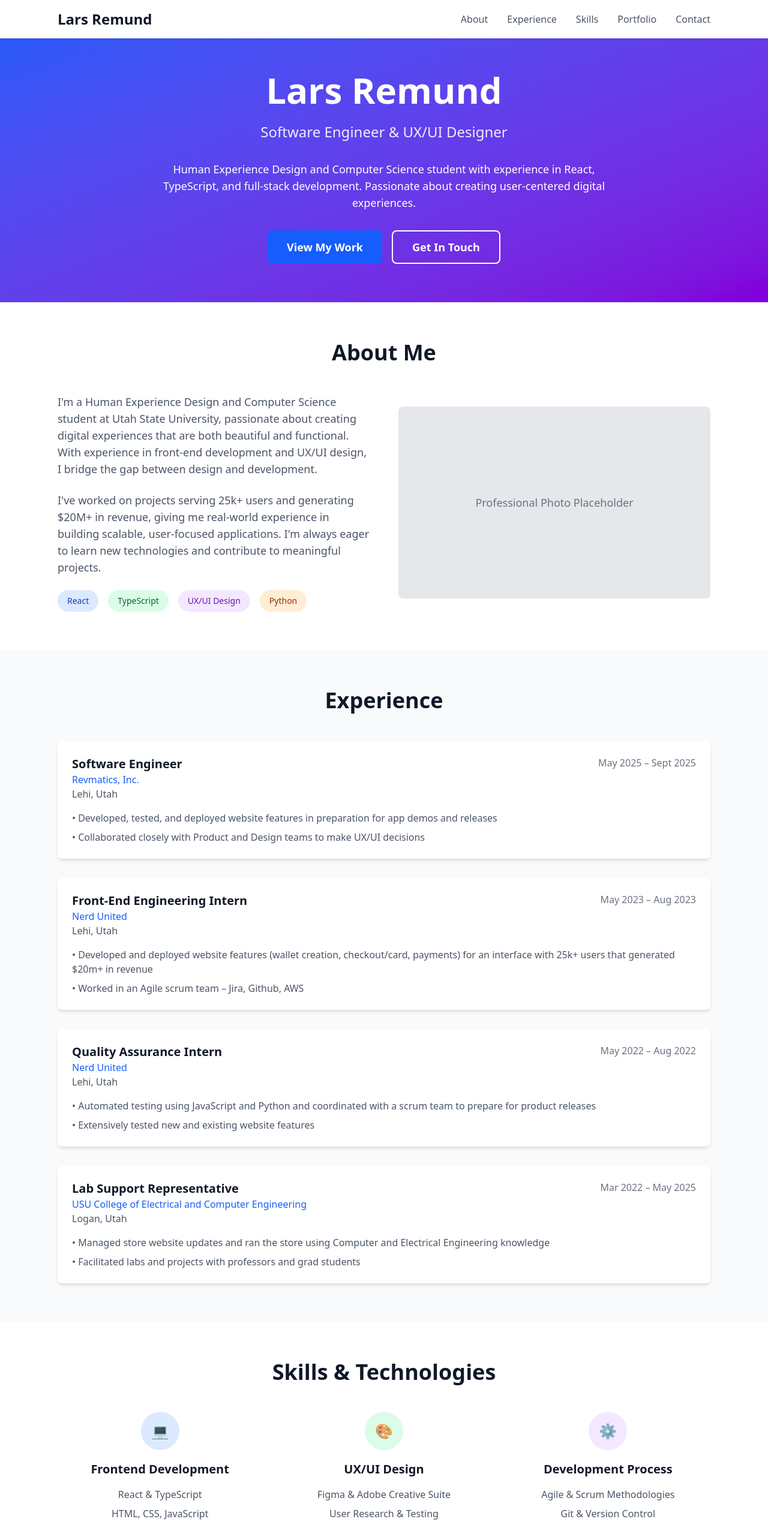
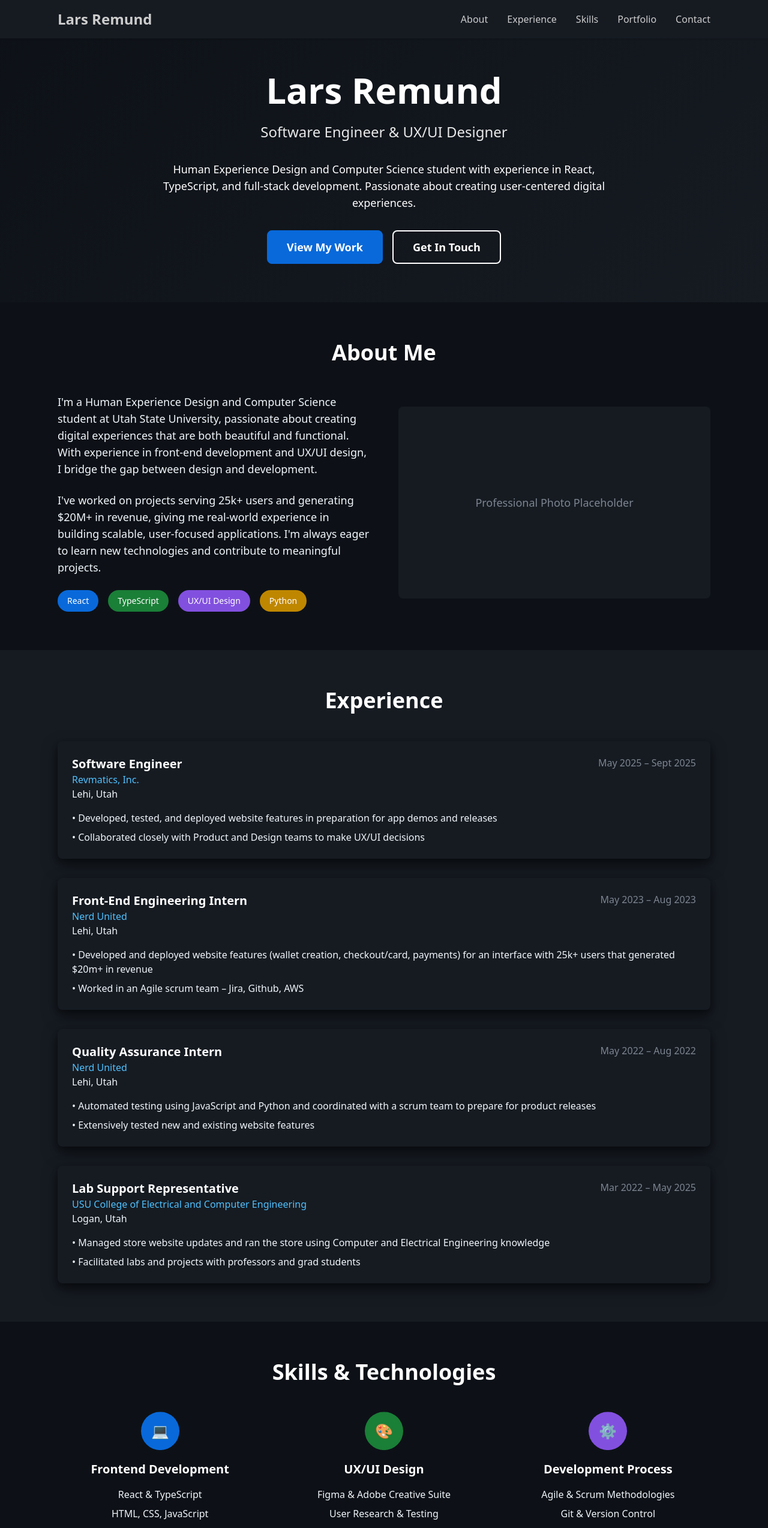
Before and after one commit to laremund/portfolio, a React (Vite) app: page / in a window 1280 px wide. Shown: the top 2548 px of the page at 60% size. Built offline with nearby package versions, Linux system fonts and the light colour scheme.

Commit message:
feat: updates color scheme to dark mode, removes footer

```diff
--- a/src/App.tsx
+++ b/src/App.tsx
@@ -8,20 +8,20 @@ import SkillChip from './components/SkillChip/SkillChip'
 
 function App() {
   return (
-    <div className="min-h-screen bg-gray-50">
+    <div className="min-h-screen" style={{backgroundColor: '#0d1117'}}>
       {/* Navigation */}
-      <nav className="fixed top-0 w-full bg-white shadow-sm z-50">
+      <nav className="fixed top-0 w-full shadow-sm z-50" style={{backgroundColor: '#161b22'}}>
         <div className="max-w-6xl mx-auto px-4 sm:px-6 lg:px-8">
           <div className="flex justify-between items-center py-4">
-            <div className="text-2xl font-bold text-gray-900">Lars Remund</div>
+            <div className="text-2xl font-bold" style={{color: '#cccccc'}}>Lars Remund</div>
             <div className="hidden md:flex space-x-8">
-              <a href="#about" className="text-gray-600 hover:text-gray-900 transition-colors">About</a>
-              <a href="#experience" className="text-gray-600 hover:text-gray-900 transition-colors">Experience</a>
-              <a href="#skills" className="text-gray-600 hover:text-gray-900 transition-colors">Skills</a>
-              <a href="#portfolio" className="text-gray-600 hover:text-gray-900 transition-colors">Portfolio</a>
-              <a href="#contact" className="text-gray-600 hover:text-gray-900 transition-colors">Contact</a>
+              <a href="#about" className="transition-colors" style={{color: '#cccccc'}} onMouseEnter={(e) => (e.target as HTMLElement).style.color = '#ffffff'} onMouseLeave={(e) => (e.target as HTMLElement).style.color = '#cccccc'}>About</a>
+              <a href="#experience" className="transition-colors" style={{color: '#cccccc'}} onMouseEnter={(e) => (e.target as HTMLElement).style.color = '#ffffff'} onMouseLeave={(e) => (e.target as HTMLElement).style.color = '#cccccc'}>Experience</a>
+              <a href="#skills" className="transition-colors" style={{color: '#cccccc'}} onMouseEnter={(e) => (e.target as HTMLElement).style.color = '#ffffff'} onMouseLeave={(e) => (e.target as HTMLElement).style.color = '#cccccc'}>Skills</a>
+              <a href="#portfolio" className="transition-colors" style={{color: '#cccccc'}} onMouseEnter={(e) => (e.target as HTMLElement).style.color = '#ffffff'} onMouseLeave={(e) => (e.target as HTMLElement).style.color = '#cccccc'}>Portfolio</a>
+              <a href="#contact" className="transition-colors" style={{color: '#cccccc'}} onMouseEnter={(e) => (e.target as HTMLElement).style.color = '#ffffff'} onMouseLeave={(e) => (e.target as HTMLElement).style.color = '#cccccc'}>Contact</a>
             </div>
-            <button className="md:hidden text-gray-600 hover:text-gray-900">
+            <button className="md:hidden transition-colors" style={{color: '#cccccc'}} onMouseEnter={(e) => (e.target as HTMLElement).style.color = '#ffffff'} onMouseLeave={(e) => (e.target as HTMLElement).style.color = '#cccccc'}>
               <svg className="w-6 h-6" fill="none" stroke="currentColor" viewBox="0 0 24 24">
                 <path strokeLinecap="round" strokeLinejoin="round" strokeWidth={2} d="M4 6h16M4 12h16M4 18h16" />
               </svg>
@@ -29,19 +29,19 @@ function App() {
           </div>
           {/* Mobile Menu */}
           <div className="md:hidden mobile-menu">
-            <div className="px-2 pt-2 pb-3 space-y-1 bg-white border-t">
-              <a href="#about" className="block px-3 py-2 text-gray-600 hover:text-gray-900">About</a>
-              <a href="#experience" className="block px-3 py-2 text-gray-600 hover:text-gray-900">Experience</a>
-              <a href="#skills" className="block px-3 py-2 text-gray-600 hover:text-gray-900">Skills</a>
-              <a href="#portfolio" className="block px-3 py-2 text-gray-600 hover:text-gray-900">Portfolio</a>
-              <a href="#contact" className="block px-3 py-2 text-gray-600 hover:text-gray-900">Contact</a>
+            <div className="px-2 pt-2 pb-3 space-y-1 border-t" style={{backgroundColor: '#161b22', borderColor: '#21262d'}}>
+              <a href="#about" className="block px-3 py-2 transition-colors" style={{color: '#cccccc'}} onMouseEnter={(e) => (e.target as HTMLElement).style.color = '#ffffff'} onMouseLeave={(e) => (e.target as HTMLElement).style.color = '#cccccc'}>About</a>
+              <a href="#experience" className="block px-3 py-2 transition-colors" style={{color: '#cccccc'}} onMouseEnter={(e) => (e.target as HTMLElement).style.color = '#ffffff'} onMouseLeave={(e) => (e.target as HTMLElement).style.color = '#cccccc'}>Experience</a>
+              <a href="#skills" className="block px-3 py-2 transition-colors" style={{color: '#cccccc'}} onMouseEnter={(e) => (e.target as HTMLElement).style.color = '#ffffff'} onMouseLeave={(e) => (e.target as HTMLElement).style.color = '#cccccc'}>Skills</a>
+              <a href="#portfolio" className="block px-3 py-2 transition-colors" style={{color: '#cccccc'}} onMouseEnter={(e) => (e.target as HTMLElement).style.color = '#ffffff'} onMouseLeave={(e) => (e.target as HTMLElement).style.color = '#cccccc'}>Portfolio</a>
+              <a href="#contact" className="block px-3 py-2 transition-colors" style={{color: '#cccccc'}} onMouseEnter={(e) => (e.target as HTMLElement).style.color = '#ffffff'} onMouseLeave={(e) => (e.target as HTMLElement).style.color = '#cccccc'}>Contact</a>
             </div>
           </div>
         </div>
       </nav>
 
       {/* Hero Section */}
-      <section className="pt-30 pb-16 bg-gradient-to-br from-blue-600 to-purple-700 text-white">
+      <section className="pt-30 pb-16 text-white" style={{background: 'linear-gradient(135deg, #0d1117 0%, #161b22 100%)'}}>
         <div className="max-w-6xl mx-auto px-4 sm:px-6 lg:px-8 text-center">
           <h1 className="text-5xl md:text-6xl font-bold mb-6">Lars Remund</h1>
           <p className="text-xl md:text-2xl mb-8 opacity-90">Software Engineer & UX/UI Designer</p>
@@ -61,18 +61,18 @@ function App() {
       </section>
 
       {/* About Section */}
-      <section id="about" className="py-16 bg-white">
+      <section id="about" className="py-16" style={{backgroundColor: '#0d1117'}}>
         <div className="max-w-6xl mx-auto px-4 sm:px-6 lg:px-8">
-          <h2 className="text-4xl font-bold text-center mb-12 text-gray-900">About Me</h2>
+          <h2 className="text-4xl font-bold text-center mb-12" style={{color: '#ffffff'}}>About Me</h2>
           <div className="grid md:grid-cols-2 gap-12 items-center">
             <div>
-              <p className="text-lg text-gray-600 mb-6">
+              <p className="text-lg mb-6" style={{color: '#f0f6fc'}}>
                 I'm a Human Experience Design and Computer Science student at Utah State University,
                 passionate about creating digital experiences that are both beautiful and functional.
                 With experience in front-end development and UX/UI design, I bridge the gap between
                 design and development.
               </p>
-              <p className="text-lg text-gray-600 mb-6">
+              <p className="text-lg mb-6" style={{color: '#f0f6fc'}}>
                 I've worked on projects serving 25k+ users and generating $20M+ in revenue,
                 giving me real-world experience in building scalable, user-focused applications.
                 I'm always eager to learn new technologies and contribute to meaningful projects.
@@ -84,17 +84,17 @@ function App() {
                 <SkillChip skill="Python" variant="orange" />
               </div>
             </div>
-            <div className="bg-gray-200 h-80 rounded-lg flex items-center justify-center">
-              <span className="text-gray-500 text-lg">Professional Photo Placeholder</span>
+            <div className="h-80 rounded-lg flex items-center justify-center" style={{backgroundColor: '#161b22'}}>
+              <span className="text-lg" style={{color: '#7d8590'}}>Professional Photo Placeholder</span>
             </div>
           </div>
         </div>
       </section>
 
       {/* Experience Section */}
-      <section id="experience" className="py-16 bg-gray-50">
+      <section id="experience" className="py-16" style={{backgroundColor: '#161b22'}}>
         <div className="max-w-6xl mx-auto px-4 sm:px-6 lg:px-8">
-          <h2 className="text-4xl font-bold text-center mb-12 text-gray-900">Experience</h2>
+          <h2 className="text-4xl font-bold text-center mb-12" style={{color: '#ffffff'}}>Experience</h2>
           <div className="space-y-8">
             {experienceData.map((experience, index) => (
               <ExperienceCard
@@ -111,16 +111,16 @@ function App() {
       </section>
 
       {/* Skills Section */}
-      <section id="skills" className="py-16 bg-white">
+      <section id="skills" className="py-16" style={{backgroundColor: '#0d1117'}}>
         <div className="max-w-6xl mx-auto px-4 sm:px-6 lg:px-8">
-          <h2 className="text-4xl font-bold text-center mb-12 text-gray-900">Skills & Technologies</h2>
+          <h2 className="text-4xl font-bold text-center mb-12" style={{color: '#ffffff'}}>Skills & Technologies</h2>
           <div className="grid md:grid-cols-3 gap-8">
             <div className="text-center">
-              <div className="bg-blue-100 w-16 h-16 rounded-full flex items-center justify-center mx-auto mb-4 skill-icon">
+              <div className="w-16 h-16 rounded-full flex items-center justify-center mx-auto mb-4 skill-icon" style={{backgroundColor: '#0969da'}}>
                 <span className="text-2xl">💻</span>
               </div>
-              <h3 className="text-xl font-semibold mb-4 text-gray-900">Frontend Development</h3>
-              <ul className="text-gray-600 space-y-2">
+              <h3 className="text-xl font-semibold mb-4" style={{color: '#ffffff'}}>Frontend Development</h3>
+              <ul className="space-y-2" style={{color: '#f0f6fc'}}>
                 <li>React & TypeScript</li>
                 <li>HTML, CSS, JavaScript</li>
                 <li>Vite & Modern Build Tools</li>
@@ -128,11 +128,11 @@ function App() {
               </ul>
             </div>
             <div className="text-center">
-              <div className="bg-green-100 w-16 h-16 rounded-full flex items-center justify-center mx-auto mb-4 skill-icon">
+              <div className="w-16 h-16 rounded-full flex items-center justify-center mx-auto mb-4 skill-icon" style={{backgroundColor: '#1a7f37'}}>
                 <span className="text-2xl">🎨</span>
               </div>
-              <h3 className="text-xl font-semibold mb-4 text-gray-900">UX/UI Design</h3>
-              <ul className="text-gray-600 space-y-2">
+              <h3 className="text-xl font-semibold mb-4" style={{color: '#ffffff'}}>UX/UI Design</h3>
+              <ul className="space-y-2" style={{color: '#f0f6fc'}}>
                 <li>Figma & Adobe Creative Suite</li>
                 <li>User Research & Testing</li>
                 <li>Wireframing & Prototyping</li>
@@ -140,11 +140,11 @@ function App() {
               </ul>
             </div>
             <div className="text-center">
-              <div className="bg-purple-100 w-16 h-16 rounded-full flex items-center justify-center mx-auto mb-4 skill-icon">
+              <div className="w-16 h-16 rounded-full flex items-center justify-center mx-auto mb-4 skill-icon" style={{backgroundColor: '#8250df'}}>
                 <span className="text-2xl">⚙️</span>
               </div>
-              <h3 className="text-xl font-semibold mb-4 text-gray-900">Development Process</h3>
-              <ul className="text-gray-600 space-y-2">
+              <h3 className="text-xl font-semibold mb-4" style={{color: '#ffffff'}}>Development Process</h3>
+              <ul className="space-y-2" style={{color: '#f0f6fc'}}>
                 <li>Agile & Scrum Methodologies</li>
                 <li>Git & Version Control</li>
                 <li>Automated Testing</li>
@@ -156,9 +156,9 @@ function App() {
       </section>
 
       {/* Portfolio Section */}
-      <section id="portfolio" className="py-16 bg-gray-50">
+      <section id="portfolio" className="py-16" style={{backgroundColor: '#161b22'}}>
         <div className="max-w-6xl mx-auto px-4 sm:px-6 lg:px-8">
-          <h2 className="text-4xl font-bold text-center mb-12 text-gray-900">Portfolio</h2>
+          <h2 className="text-4xl font-bold text-center mb-12" style={{color: '#ffffff'}}>Portfolio</h2>
           <div className="grid md:grid-cols-2 lg:grid-cols-3 gap-8">
             {portfolioData.map((project, index) => (
               <PortfolioCard
@@ -176,30 +176,30 @@ function App() {
       </section>
 
       {/* Contact Section */}
-      <section id="contact" className="py-16 bg-white">
+      <section id="contact" className="py-16" style={{backgroundColor: '#0d1117'}}>
         <div className="max-w-6xl mx-auto px-4 sm:px-6 lg:px-8">
-          <h2 className="text-4xl font-bold text-center mb-12 text-gray-900">Get In Touch</h2>
+          <h2 className="text-4xl font-bold text-center mb-12" style={{color: '#ffffff'}}>Get In Touch</h2>
           <div className="grid md:grid-cols-2 gap-12">
             <div>
-              <h3 className="text-2xl font-semibold mb-6 text-gray-900">Let's Connect</h3>
-              <p className="text-lg text-gray-600 mb-8">
+              <h3 className="text-2xl font-semibold mb-6" style={{color: '#ffffff'}}>Let's Connect</h3>
+              <p className="text-lg mb-8" style={{color: '#f0f6fc'}}>
                 I'm always interested in new opportunities and exciting projects.
                 Whether you have a question or just want to say hi, I'll try my best to get back to you!
               </p>
               <div className="space-y-4">
                 <div className="flex items-center">
                   <span className="text-2xl mr-4">📧</span>
-                  <a href="mailto:larsremund2@gmail.com" className="text-blue-600 hover:text-blue-800">
+                  <a href="mailto:larsremund2@gmail.com" className="transition-colors" style={{color: '#4fc1ff'}} onMouseEnter={(e) => (e.target as HTMLElement).style.color = '#6bb6ff'} onMouseLeave={(e) => (e.target as HTMLElement).style.color = '#4fc1ff'}>
                     larsremund2@gmail.com
                   </a>
                 </div>
                 <div className="flex items-center">
                   <span className="text-2xl mr-4">📱</span>
-                  <span className="text-gray-600">(636) 634-1260</span>
+                  <span style={{color: '#f0f6fc'}}>(636) 634-1260</span>
                 </div>
                 <div className="flex items-center">
                   <span className="text-2xl mr-4">📍</span>
-                  <span className="text-gray-600">Pleasant Grove, UT</span>
+                  <span style={{color: '#f0f6fc'}}>Pleasant Grove, UT</span>
                 </div>
               </div>
               <div className="flex space-x-4 mt-8">
@@ -211,20 +211,29 @@ function App() {
                 </Button>
               </div>
             </div>
-            <div className="bg-gray-100 rounded-lg p-8">
-              <h4 className="text-xl font-semibold mb-6 text-gray-900">Quick Message</h4>
+            <div className="rounded-lg p-8" style={{backgroundColor: '#161b22'}}>
+              <h4 className="text-xl font-semibold mb-6" style={{color: '#ffffff'}}>Quick Message</h4>
               <form className="space-y-4">
                 <div>
                   <input type="text" placeholder="Your Name"
-                         className="w-full px-4 py-3 border border-gray-300 rounded-lg focus:outline-none focus:ring-2 focus:ring-blue-500" />
+                         className="w-full px-4 py-3 rounded-lg focus:outline-none focus:ring-2"
+                         style={{backgroundColor: '#21262d', border: '1px solid #21262d', color: '#f0f6fc'}}
+                         onFocus={(e) => (e.target as HTMLInputElement).style.borderColor = '#0969da'}
+                         onBlur={(e) => (e.target as HTMLInputElement).style.borderColor = '#21262d'} />
                 </div>
                 <div>
                   <input type="email" placeholder="Your Email"
-                         className="w-full px-4 py-3 border border-gray-300 rounded-lg focus:outline-none focus:ring-2 focus:ring-blue-500" />
+                         className="w-full px-4 py-3 rounded-lg focus:outline-none focus:ring-2"
+                         style={{backgroundColor: '#21262d', border: '1px solid #21262d', color: '#f0f6fc'}}
+                         onFocus={(e) => (e.target as HTMLInputElement).style.borderColor = '#0969da'}
+                         onBlur={(e) => (e.target as HTMLInputElement).style.borderColor = '#21262d'} />
                 </div>
                 <div>
                   <textarea rows={4} placeholder="Your Message"
-                            className="w-full px-4 py-3 border border-gray-300 rounded-lg focus:outline-none focus:ring-2 focus:ring-blue-500"></textarea>
+                            className="w-full px-4 py-3 rounded-lg focus:outline-none focus:ring-2"
+                            style={{backgroundColor: '#21262d', border: '1px solid #21262d', color: '#f0f6fc'}}
+                            onFocus={(e) => (e.target as HTMLTextAreaElement).style.borderColor = '#0969da'}
+                            onBlur={(e) => (e.target as HTMLTextAreaElement).style.borderColor = '#21262d'}></textarea>
                 </div>
                 <Button type="submit" variant="primary" className="w-full">
                   Send Message
@@ -234,13 +243,6 @@ function App() {
           </div>
         </div>
       </section>
-
-      {/* Footer */}
-      <footer className="bg-gray-900 text-white py-8">
-        <div className="max-w-6xl mx-auto px-4 sm:px-6 lg:px-8 text-center">
-          <p className="text-gray-400">© 2024 Lars Remund. All rights reserved.</p>
-        </div>
-      </footer>
     </div>
   )
 }
--- a/src/components/Button/Button.tsx
+++ b/src/components/Button/Button.tsx
@@ -17,10 +17,10 @@ interface ButtonProps {
 }
 
 const variantClasses = {
-  primary: 'bg-blue-600 text-white hover:bg-blue-700 focus:ring-blue-500',
-  secondary: 'bg-gray-800 text-white hover:bg-gray-900 focus:ring-gray-500',
-  outline: 'border-2 border-white text-white hover:bg-white hover:text-blue-600 focus:ring-white',
-  ghost: 'text-blue-600 hover:text-blue-800 hover:bg-blue-50 focus:ring-blue-500'
+  primary: 'text-white focus:ring-blue-500',
+  secondary: 'text-white focus:ring-gray-500',
+  outline: 'border-2 text-white focus:ring-white',
+  ghost: 'focus:ring-blue-500'
 };
 
 const sizeClasses = {
@@ -48,6 +48,56 @@ export default function Button({
 
   const buttonClasses = `${baseClasses} ${variantClass} ${sizeClass} ${className}`;
 
+  // Define VS Code-style button styles
+  const getButtonStyle = () => {
+    switch (variant) {
+      case 'primary':
+        return {
+          backgroundColor: '#0969da',
+          color: '#ffffff',
+          border: '1px solid #0969da'
+        };
+      case 'secondary':
+        return {
+          backgroundColor: '#21262d',
+          color: '#ffffff',
+          border: '1px solid #21262d'
+        };
+      case 'outline':
+        return {
+          backgroundColor: 'transparent',
+          color: '#ffffff',
+          border: '2px solid #ffffff'
+        };
+      case 'ghost':
+        return {
+          backgroundColor: 'transparent',
+          color: '#4fc1ff',
+          border: 'none'
+        };
+      default:
+        return {};
+    }
+  };
+
+  const getHoverStyle = () => {
+    switch (variant) {
+      case 'primary':
+        return { backgroundColor: '#0550ae' };
+      case 'secondary':
+        return { backgroundColor: '#30363d' };
+      case 'outline':
+        return { backgroundColor: '#ffffff', color: '#1e1e1e' };
+      case 'ghost':
+        return { color: '#6bb6ff' };
+      default:
+        return {};
+    }
+  };
+
+  const buttonStyle = getButtonStyle();
+  const hoverStyle = getHoverStyle();
+
   // If href is provided, render as anchor tag
   if (href) {
     return (
@@ -56,6 +106,9 @@ export default function Button({
         target={target}
         rel={rel}
         className={buttonClasses}
+        style={buttonStyle}
+        onMouseEnter={(e) => Object.assign(e.currentTarget.style, hoverStyle)}
+        onMouseLeave={(e) => Object.assign(e.currentTarget.style, buttonStyle)}
         onClick={onClick}
       >
         {children}
@@ -70,6 +123,9 @@ export default function Button({
       onClick={onClick}
       disabled={disabled}
       className={buttonClasses}
+      style={buttonStyle}
+      onMouseEnter={(e) => Object.assign(e.currentTarget.style, hoverStyle)}
+      onMouseLeave={(e) => Object.assign(e.currentTarget.style, buttonStyle)}
     >
       {children}
     </button>
--- a/src/components/ExperienceCard/ExperienceCard.tsx
+++ b/src/components/ExperienceCard/ExperienceCard.tsx
@@ -14,16 +14,16 @@ export default function ExperienceCard({
   responsibilities
 }: ExperienceCardProps) {
   return (
-    <div className="bg-white rounded-lg shadow-md p-6">
+    <div className="rounded-lg p-6" style={{backgroundColor: '#161b22', boxShadow: '0 10px 25px rgba(0, 0, 0, 0.5), 0 4px 10px rgba(0, 0, 0, 0.3)'}}>
       <div className="flex flex-col md:flex-row md:justify-between md:items-start mb-4">
         <div>
-          <h3 className="text-xl font-semibold text-gray-900">{title}</h3>
-          <p className="text-blue-600 font-medium">{company}</p>
-          <p className="text-gray-600">{location}</p>
+          <h3 className="text-xl font-semibold" style={{color: '#ffffff'}}>{title}</h3>
+          <p className="font-medium" style={{color: '#4fc1ff'}}>{company}</p>
+          <p style={{color: '#f0f6fc'}}>{location}</p>
         </div>
-        <span className="text-gray-500 mt-2 md:mt-0">{duration}</span>
+        <span className="mt-2 md:mt-0" style={{color: '#7d8590'}}>{duration}</span>
       </div>
-      <ul className="text-gray-600 space-y-2">
+      <ul className="space-y-2" style={{color: '#f0f6fc'}}>
         {responsibilities.map((responsibility, index) => (
           <li key={index}>• {responsibility}</li>
         ))}
--- a/src/components/SkillChip/SkillChip.tsx
+++ b/src/components/SkillChip/SkillChip.tsx
@@ -1,14 +1,14 @@
 import type { SkillChipProps } from './skill';
 
 const colorVariants = {
-  blue: 'bg-blue-100 text-blue-800',
-  green: 'bg-green-100 text-green-800',
-  purple: 'bg-purple-100 text-purple-800',
-  orange: 'bg-orange-100 text-orange-800',
-  pink: 'bg-pink-100 text-pink-800',
-  yellow: 'bg-yellow-100 text-yellow-800',
-  red: 'bg-red-100 text-red-800',
-  indigo: 'bg-indigo-100 text-indigo-800'
+  blue: { backgroundColor: '#0969da', color: '#ffffff' },
+  green: { backgroundColor: '#1a7f37', color: '#ffffff' },
+  purple: { backgroundColor: '#8250df', color: '#ffffff' },
+  orange: { backgroundColor: '#bf8700', color: '#ffffff' },
+  pink: { backgroundColor: '#bf3989', color: '#ffffff' },
+  yellow: { backgroundColor: '#9a6700', color: '#ffffff' },
+  red: { backgroundColor: '#da3633', color: '#ffffff' },
+  indigo: { backgroundColor: '#6f42c1', color: '#ffffff' }
 };
 
 const sizeVariants = {
@@ -23,7 +23,10 @@ export default function SkillChip({
   size = 'md'
 }: SkillChipProps) {
   return (
-    <span className={`${colorVariants[variant]} ${sizeVariants[size]} rounded-full font-medium`}>
+    <span
+      className={`${sizeVariants[size]} rounded-full font-medium`}
+      style={colorVariants[variant]}
+    >
       {skill}
     </span>
   );
```
Also changed, not shown: src/App.css (+10 -0 lines), src/components/PortfolioCard/PortfolioCard.tsx (+4 -4 lines).
